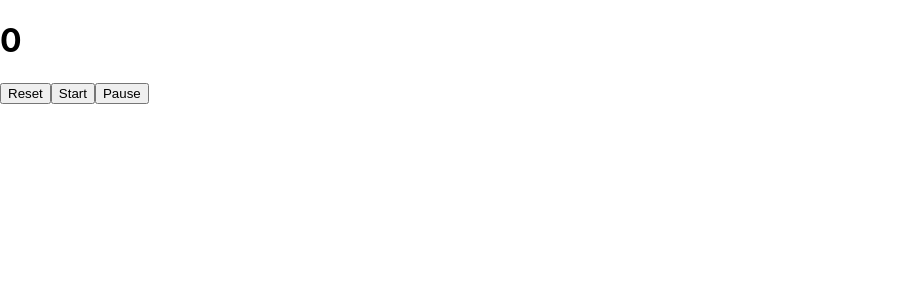
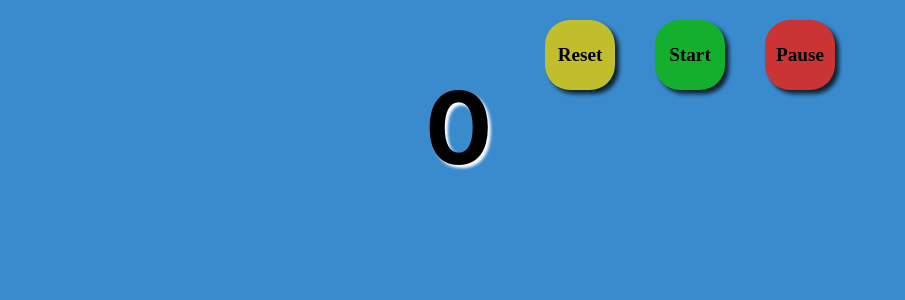
Before and after one commit to juanbonami/Stopwatch, a React (Create React App) app: page / in a window 1280 px wide. Shown: the top 300 px of the page, without its empty margins (0-905 px from the left). Built offline with nearby package versions, Linux system fonts and the light colour scheme.

Commit message:
added a bunch of css all at once

```diff
--- a/src/App.css
+++ b/src/App.css
@@ -1,4 +1,59 @@
+body {
+    background-color: rgb(58, 139, 206);
+}
+
 .App {
     display: flex;
-    justify-content: center;
+  justify-content: center;
+  /* align-items: center; */
+  /* height: 200px; */
+  /* border: 3px solid green; */
+
 }
+
+.App .start {
+    border-radius: 25px;
+    border: none;
+    background-color: rgb(21, 175, 46);
+    font-family: serif;
+    font-weight: bold;
+    box-shadow: 4px 4px 4px rgba(0, 0, 0, 0.76);
+    font-size: larger;
+    height: 70px;
+    width: 70px;
+    margin: 20px 20px 20px 20px;
+}
+
+.App .pause {
+    border-radius: 25px;
+    border: none;
+    background-color: rgb(202, 52, 52);
+    font-family: serif;
+    font-weight: bold;
+    box-shadow: 4px 4px 4px rgba(0, 0, 0, 0.76);
+    font-size: larger;
+    height: 70px;
+    width: 70px;
+    margin: 20px 20px 20px 20px;
+}
+
+.App .reset {
+    border-radius: 25px;
+    border: none;
+    background-color: rgb(192, 190, 45);
+    font-family: serif;
+    font-weight: bolder;
+    box-shadow: 4px 4px 4px rgba(0, 0, 0, 0.76);
+    font-size: larger;
+    height: 70px;
+    width: 70px;
+    margin: 20px 20px 20px 20px;
+}
+
+h1 {
+    /* margin: 100px 80px 20px 20px; */
+    height: 100px;
+    width: 100px;
+    font-size: 100px;
+    text-shadow: 3px 3px 3px white;
+}
--- a/src/App.js
+++ b/src/App.js
@@ -3,6 +3,7 @@
 
 // imports react library
 import React, { Component } from 'react'
+import './App.css'
 
 // class App extends class Component from the react library
 export default class App extends Component {
```
